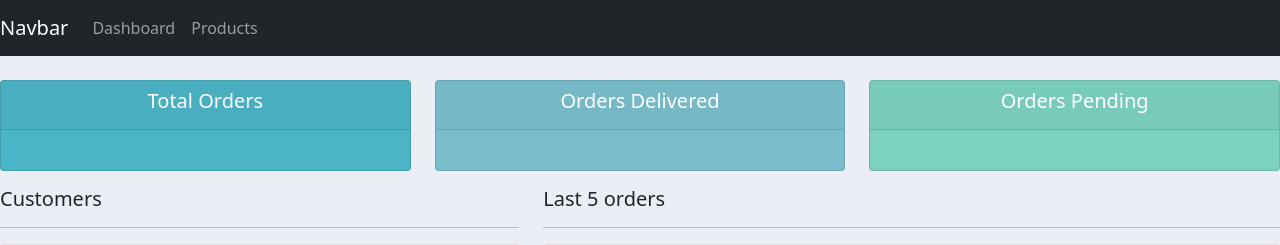
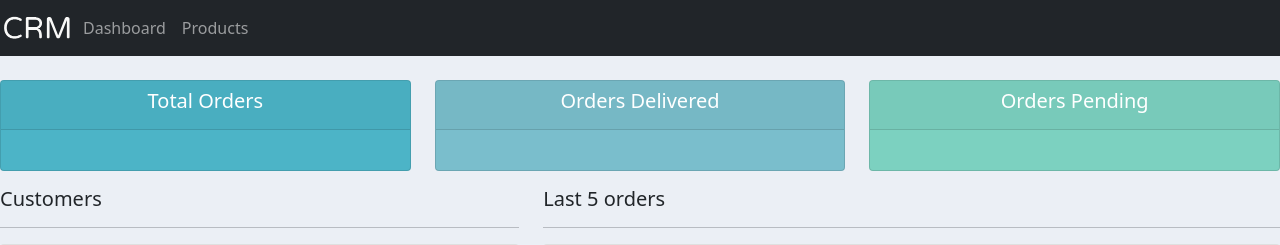
Before and after one commit to ananduv2/djangocrm_core, a Django app: page / in a window 1280 px wide. Shown: the top 245 px of the page. Run offline with Django 3.2, Linux system fonts and the light colour scheme; some libraries are stand-ins or nearby versions.

Commit message:
static media files added

```diff
--- a/accounts/templates/accounts/navbar.html
+++ b/accounts/templates/accounts/navbar.html
@@ -1,5 +1,7 @@
+{% load static %}
+
 <nav class="navbar navbar-expand-lg navbar-dark bg-dark">
-    <a class="navbar-brand" href="#">Navbar</a>
+    <img src="{% static 'images/seal.png' %}" id="logo" style="width: 75px;height: auto;">
     <button class="navbar-toggler" type="button" data-toggle="collapse" data-target="#navbarNav" aria-controls="navbarNav" aria-expanded="false" aria-label="Toggle navigation">
       <span class="navbar-toggler-icon"></span>
     </button>
--- a/crm_core/settings.py
+++ b/crm_core/settings.py
@@ -121,6 +121,8 @@ USE_TZ = True
 
 STATIC_URL = '/static/'
 
+MEDIA_URL = '/images/'
+
 STATICFILES_DIRS = [
     os.path.join(BASE_DIR,'static')
 ]
```
Also changed, not shown: static/css/main.css (line endings or trailing spaces), static/images/seal.png (added).
